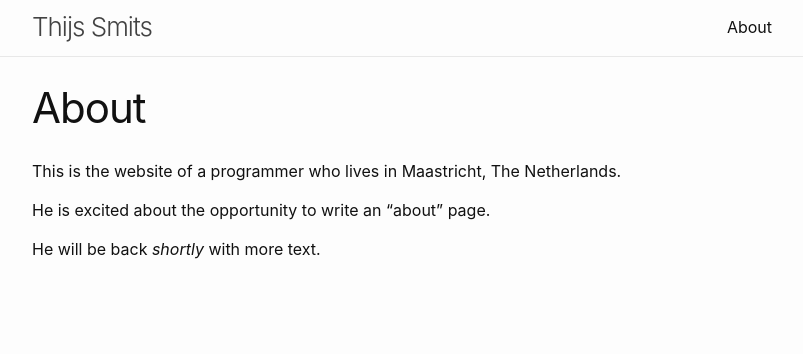
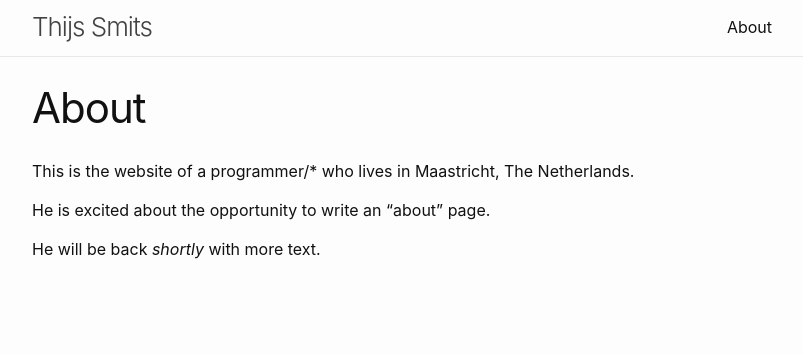
Before and after one commit to tssmits/tssmits.github.io, a Jekyll site: the page built from about.md, in a window 1280 px wide. Shown: the top 354 px of the page, without its empty margins (238-1041 px from the left). Built offline with Jekyll 4.4.1, drawn with Linux system fonts in a browser that asks for light colours.

Commit message:
added new post

```diff
--- a/_config.yml
+++ b/_config.yml
@@ -14,6 +14,7 @@
 # You can create any custom variable you would like, and they will be accessible
 # in the templates via {{ site.myvariable }}.
 title: Thijs Smits
+author: Thijs Smits
 email: beyanora@gmail.com
 # description: >- # this means to ignore newlines until "baseurl:"
 #   Write an awesome description for your new site here. You can edit this
@@ -22,6 +23,7 @@
 baseurl: "" # the subpath of your site, e.g. /blog
 url: "https://www.thijssmits.com" # the base hostname & protocol for your site, e.g. http://example.com
 github_username:  tssmits
+show_excerpts: true
 
 # Build settings
 markdown: kramdown
--- a/_layouts/post.html
+++ b/_layouts/post.html
@@ -12,7 +12,8 @@
       </time>
       {%- if page.author -%}
         • <span itemprop="author" itemscope itemtype="http://schema.org/Person"><span class="p-author h-card" itemprop="name">{{ page.author }}</span></span>
-      {%- endif -%}</p>
+      {%- endif -%}
+    </p>
   </header>
 
   <div class="post-content e-content" itemprop="articleBody">
--- /dev/null
+++ b/_sass/custom.scss
@@ -0,0 +1,24 @@
+.link-with-image-and-subtitle {
+    margin-top: $spacing-unit * 2;
+    margin-bottom: $spacing-unit * 2;
+
+    a {
+        position: relative;
+        text-align: center;
+
+        img {
+            display: inline-block;
+            vertical-align: middle;
+        }
+
+        .subtitle {
+            display: block;
+        }
+    }
+}
+
+.post-content {
+    h2, h3, h4, h5, h6 {
+        margin-top: $spacing-unit;
+    }
+}
--- a/about.md
+++ b/about.md
@@ -4,7 +4,7 @@
 permalink: /about/
 ---
 
-This is the website of a programmer who lives in Maastricht, The Netherlands.
+This is the website of a programmer/* who lives in Maastricht, The Netherlands.
 
 He is excited about the opportunity to write an "about" page.
 
--- a/assets/main.scss
+++ b/assets/main.scss
@@ -3,3 +3,4 @@
 ---
 
 @import "minima";
+@import "custom";
```
Also changed, not shown: _posts/2018-11-19-delete-my-code.markdown (added, +82 -0 lines), index.md (+1 -0 lines), assets/images/conway-from-youtube.jpg (added).
